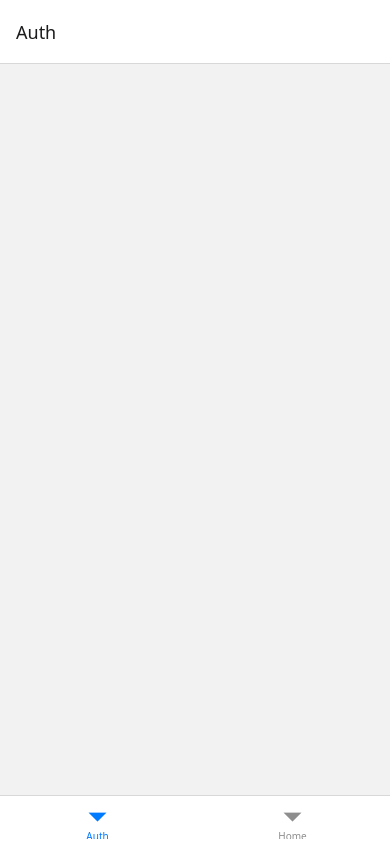
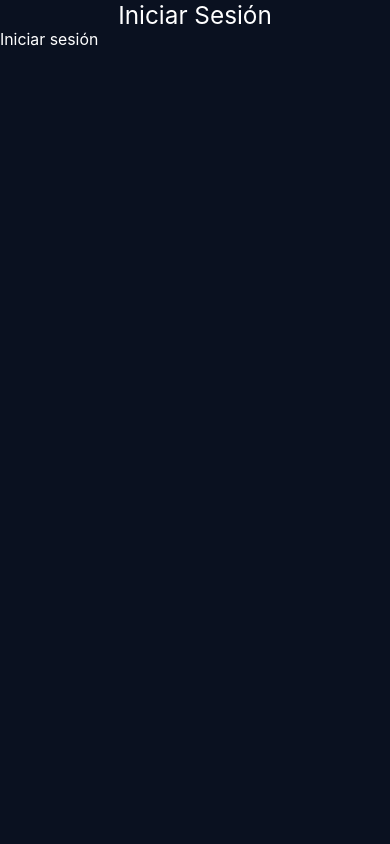
Before and after one commit to JDFenix/APOD-NASA, a React Native app: screen /Main in a window 390 px wide. Built offline with nearby package versions, Linux system fonts and the light colour scheme.

Commit message:
fix: correct tab bar rendering and safe-area layout; externalize NASA API key via env

```diff
--- a/package.json
+++ b/package.json
@@ -9,6 +9,7 @@
     "web": "expo start --web"
   },
   "dependencies": {
+    "@expo/vector-icons": "^15.0.3",
     "@react-navigation/bottom-tabs": "^7.15.9",
     "@react-navigation/elements": "^2.9.14",
     "@react-navigation/native": "^7.2.2",
--- a/src/feature/auth/Screens/Login.tsx
+++ b/src/feature/auth/Screens/Login.tsx
@@ -1,5 +1,23 @@
+import TextCustom from "@/src/layout/TextCustom";
+import ScreenWrapper from "@/src/layout/UI/ScreenWrapper";
+import { TabNavigatorStackParamList } from "@/src/navigate/types/TabNavigator.type";
+import { BottomTabNavigationProp } from "@react-navigation/bottom-tabs";
+import { useNavigation } from "@react-navigation/native";
+import { Text, TouchableOpacity } from "react-native";
+
+type LoginNavigationProp = BottomTabNavigationProp<TabNavigatorStackParamList, "Auth">
+
 export default function Login() {
+
+    const nav = useNavigation<LoginNavigationProp>()
+
     return (
-        <></>
+        <ScreenWrapper>
+            <TextCustom type="Tittle" >Iniciar Sesión</TextCustom>
+
+            <TouchableOpacity onPress={() => nav.navigate("Home", { screen: "HomeScreen", params: {} })}>
+              <TextCustom>Iniciar sesión</TextCustom>
+            </TouchableOpacity>
+        </ScreenWrapper>
     )
 }
--- a/src/feature/home/Home.tsx
+++ b/src/feature/home/Home.tsx
@@ -1,7 +1,12 @@
+import ScreenWrapper from "@/src/layout/UI/ScreenWrapper";
+import { Text } from "react-native";
+
 export default function Home() {
 
     return (
-        <></>
+        <ScreenWrapper>
+            <Text>Home</Text>
+        </ScreenWrapper>
     )
 
 }
--- a/src/feature/home/Home.types.ts
+++ b/src/feature/home/Home.types.ts
@@ -1,3 +1,3 @@
 export type HomeStackParamList ={
-    Home: Record<string, never>
+    HomeScreen: Record<string, never>
 }
--- a/src/feature/home/HomeStackNavigation.tsx
+++ b/src/feature/home/HomeStackNavigation.tsx
@@ -7,8 +7,8 @@ const Stack = createNativeStackNavigator<HomeStackParamList>()
 export default function HomeStackNavigation() {
 
     return (
-        <Stack.Navigator initialRouteName="Home" screenOptions={{ headerShown: false }}>
-            <Stack.Screen name="Home" component={Home} />
+        <Stack.Navigator initialRouteName="HomeScreen" screenOptions={{ headerShown: false }}>
+            <Stack.Screen name="HomeScreen" component={Home} />
         </Stack.Navigator>
     )
 
--- /dev/null
+++ b/src/layout/TextCustom.tsx
@@ -0,0 +1,34 @@
+import { StyleSheet, Text, type TextStyle } from "react-native";
+import { moderateScale } from "react-native-size-matters";
+
+interface ITextCustom {
+    children: string | number;
+    style?: TextStyle
+    type?: "Default" | "Tittle"
+}
+
+export default function TextCustom({ children, style, type = "Default" }: ITextCustom) {
+
+    const styleSelected = styleText[type];
+
+    return (
+        <Text style={[styleSelected, style]}>{children}</Text>
+    )
+
+}
+
+
+const styleText = StyleSheet.create({
+    Tittle: {
+        color: "#FFFFFF",
+        textAlign: "center",
+        fontSize: moderateScale(23, 0.5),
+        fontWeight: "normal"
+    },
+
+    Default: {
+        color: "#FFFFFF",
+        fontSize: moderateScale(15, 0.5),
+        fontWeight: "normal"
+    }
+})
--- /dev/null
+++ b/src/layout/UI/ScreenWrapper.tsx
@@ -0,0 +1,30 @@
+import { ReactNode } from "react"
+import { StyleSheet, View } from "react-native"
+import { SafeAreaView } from "react-native-safe-area-context"
+
+interface IScreenWrapper {
+    children: ReactNode
+}
+
+export default function ScreenWrapper({ children }: IScreenWrapper) {
+
+    return (
+        <SafeAreaView edges={["bottom", "top"]} style={styles.safeArea}>
+            <View style={styles.container}>
+                {children}
+            </View>
+        </SafeAreaView>
+    )
+
+}
+
+const styles = StyleSheet.create({
+    safeArea: {
+        flex: 1,
+        backgroundColor: "#0A1120",
+    },
+    container: {
+        flex: 1,
+        backgroundColor: "#0A1120",
+    },
+})
--- a/src/navigate/RootLayout.tsx
+++ b/src/navigate/RootLayout.tsx
@@ -6,7 +6,7 @@ const Stack = createNativeStackNavigator<RootLayoutStackParamList>();
 
 export default function RootLayout() {
     return (
-        <Stack.Navigator initialRouteName="Main" screenOptions={{ headerShown: false }}>
+        <Stack.Navigator initialRouteName="Main" screenOptions={{ headerShown: false, animation: "slide_from_bottom", animationDuration: 300 }}>
             <Stack.Screen name="Main" component={TabNavigator} />
         </Stack.Navigator>
     )
--- a/src/navigate/TabNavigator.tsx
+++ b/src/navigate/TabNavigator.tsx
@@ -2,17 +2,69 @@ import { createBottomTabNavigator } from "@react-navigation/bottom-tabs"
 import AuthStackNavigation from "@/src/feature/auth/Navigate/AuthStackNavigation";
 import HomeStackNavigation from "@/src/feature/home/HomeStackNavigation";
 import { TabNavigatorStackParamList } from "@/src/navigate/types/TabNavigator.type";
+import { Ionicons } from "@expo/vector-icons"
+import { moderateScale, scale, verticalScale } from "react-native-size-matters";
+import { StyleSheet } from "react-native";
+import { useSafeAreaInsets } from "react-native-safe-area-context";
 
 const Tab = createBottomTabNavigator<TabNavigatorStackParamList>();
 
 export default function TabNavigator() {
+    const insets = useSafeAreaInsets();
 
     return (
-        <Tab.Navigator initialRouteName="Auth">
-            <Tab.Screen name="Auth" component={AuthStackNavigation} />
-            <Tab.Screen name="Home" component={HomeStackNavigation} />
+        <Tab.Navigator
+            initialRouteName="Auth"
+            screenOptions={({ route }) => ({
+                headerShown: false,
+                tabBarStyle: route.name === "Auth"
+                    ? { display: "none" }
+                    : [
+                        tabStyles.tab,
+                        {
+                            left: scale(10),
+                            right: scale(10),
+                            bottom: Math.max(insets.bottom, verticalScale(8)),
+                        },
+                    ],
+                tabBarLabelStyle: tabStyles.label,
+            })}
+        >
+            <Tab.Screen
+                name="Auth"
+                component={AuthStackNavigation}
+                options={{
+                    tabBarButton: () => null,
+                    tabBarItemStyle: { display: "none" },
+                }}
+            />
+
+
+            <Tab.Screen name="Home" component={HomeStackNavigation} options={{
+                title: "Inicio", tabBarIcon: () => (
+                    <Ionicons name="home" color={"#b0afaf"} size={scale(20)} />
+                )
+            }} />
 
         </Tab.Navigator>
     )
+}
 
-}
+const tabStyles = StyleSheet.create({
+    tab: {
+        position: "absolute",
+        backgroundColor: "#223557",
+        borderTopLeftRadius: 20,
+        borderTopRightRadius: 20,
+        borderWidth: 1,
+        borderTopColor: "#D6DEE8",
+        height: verticalScale(58),
+        paddingTop: verticalScale(6),
+    },
+
+    label: {
+        fontSize: moderateScale(15, 0.3),
+        color: "#FFFFFF"
+    }
+
+})
```
Also changed, not shown: src/feature/apod/hook/useApod.tsx (added, +9 -0 lines), src/service/ApiClient.ts (added, +18 -0 lines), 2 other files (tests, documents, lock files or other folders).
